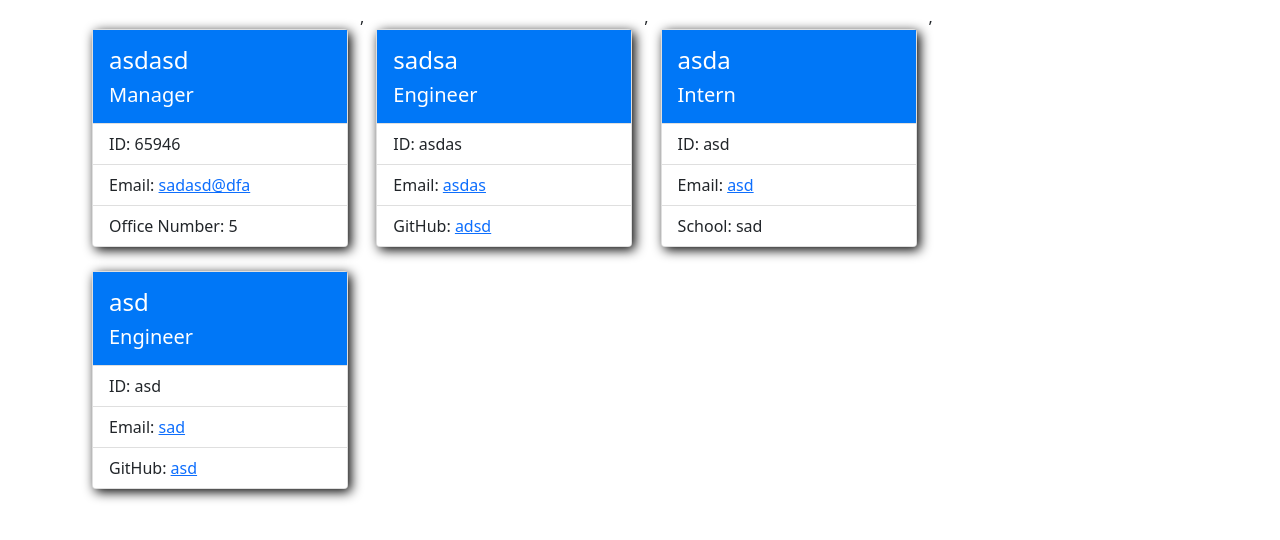
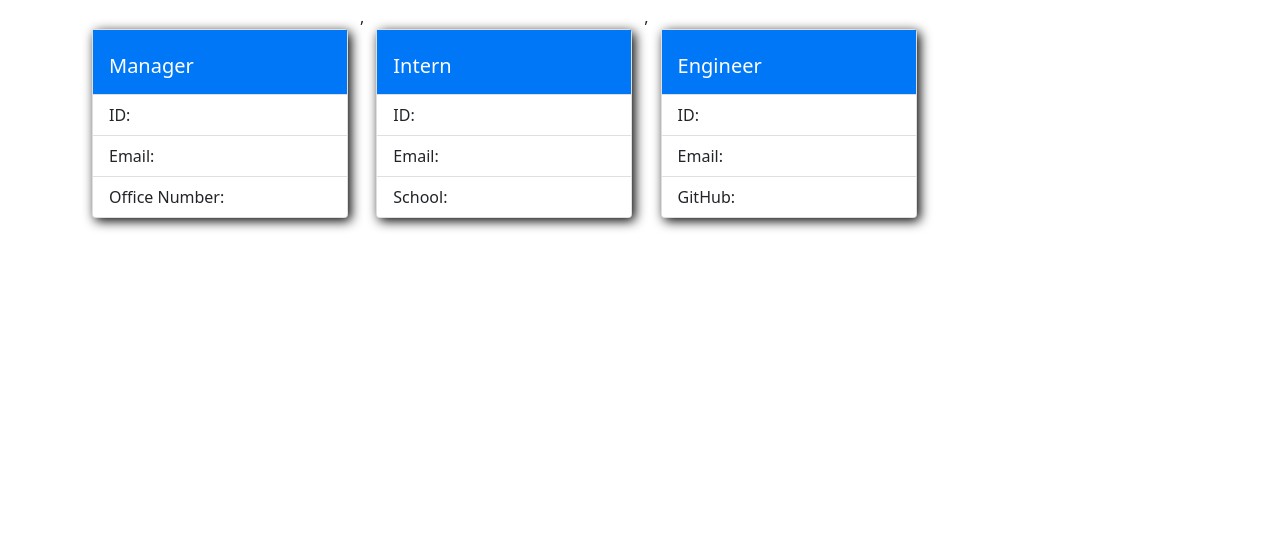
Before and after one commit to andybuzzi/team-profile-generator, a website: page index.html in a window 1280 px wide. Shown: the part 74-614 px from the top of the page. Drawn offline with nearby package versions, Linux system fonts and the light colour scheme.

```diff
--- a/index.html
+++ b/index.html
@@ -19,13 +19,13 @@
         <div class="col">
         <div class="card h-100">
           <div class="card-body">
-            <h4 class="card-title">asdasd</h4>
+            <h4 class="card-title"></h4>
             <h5 class="card-text">Manager</h5>
           </div>
           <ul class="list-group list-group-flush">
-            <li class="list-group-item">ID: 65946</li>
-            <li class="list-group-item">Email: <a href="mailto:sadasd@dfa" class="card-link">sadasd@dfa</a></li>
-            <li class="list-group-item">Office Number: 5</li>
+            <li class="list-group-item">ID: </li>
+            <li class="list-group-item">Email: <a href="mailto:" class="card-link"></a></li>
+            <li class="list-group-item">Office Number: </li>
           </ul>
         </div>
       </div>
@@ -33,13 +33,13 @@
         <div class="col">
         <div class="card h-100">
           <div class="card-body">
-            <h4 class="card-title">sadsa</h4>
-            <h5 class="card-text">Engineer</h5>
+            <h4 class="card-title"></h4>
+            <h5 class="card-text">Intern</h5>
           </div>
           <ul class="list-group list-group-flush">
-            <li class="list-group-item">ID: asdas</li>
-            <li class="list-group-item">Email: <a href="mailto:asdas" class="card-link">asdas</a></li>
-            <li class="list-group-item">GitHub: <a href="https://github.com/adsd" target="_blank" class="card-link">adsd</a></li>
+            <li class="list-group-item">ID: </li>
+            <li class="list-group-item">Email: <a href="mailto:" class="card-link"></a></li>
+            <li class="list-group-item">School: </li>
           </ul>
         </div>
       </div>
@@ -47,27 +47,13 @@
         <div class="col">
         <div class="card h-100">
           <div class="card-body">
-            <h4 class="card-title">asda</h4>
-            <h5 class="card-text">Intern</h5>
-          </div>
-          <ul class="list-group list-group-flush">
-            <li class="list-group-item">ID: asd</li>
-            <li class="list-group-item">Email: <a href="mailto:asd" class="card-link">asd</a></li>
-            <li class="list-group-item">School: sad</li>
-          </ul>
-        </div>
-      </div>
-      ,
-        <div class="col">
-        <div class="card h-100">
-          <div class="card-body">
-            <h4 class="card-title">asd</h4>
+            <h4 class="card-title"></h4>
             <h5 class="card-text">Engineer</h5>
           </div>
           <ul class="list-group list-group-flush">
-            <li class="list-group-item">ID: asd</li>
-            <li class="list-group-item">Email: <a href="mailto:sad" class="card-link">sad</a></li>
-            <li class="list-group-item">GitHub: <a href="https://github.com/asd" target="_blank" class="card-link">asd</a></li>
+            <li class="list-group-item">ID: </li>
+            <li class="list-group-item">Email: <a href="mailto:" class="card-link"></a></li>
+            <li class="list-group-item">GitHub: <a href="https://github.com/" target="_blank" class="card-link"></a></li>
           </ul>
         </div>
       </div>
```
Also changed, not shown: README.md (added), dist/screenshots/first-step.png (added).
